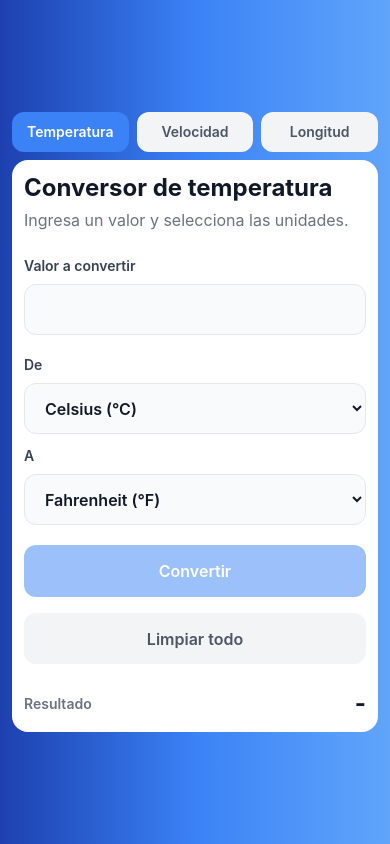
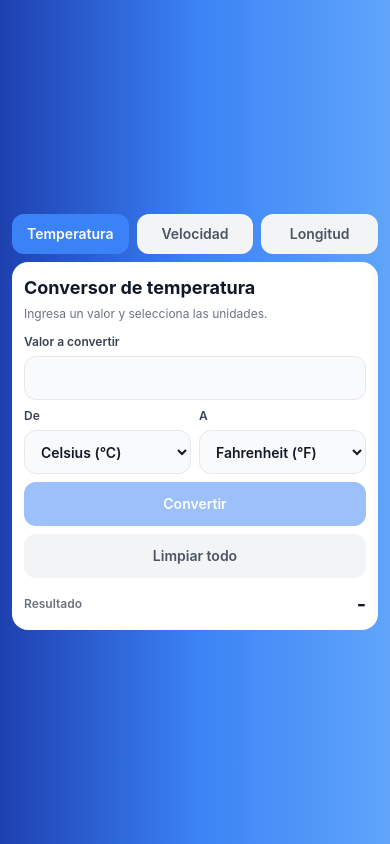
Before and after one commit to freygh1/Unit-Converter, a React (Vite) app: page / in a window 390 px wide. Built offline with nearby package versions, Linux system fonts and the light colour scheme.

Commit message:
Compacta controles en celulares

```diff
--- a/src/components/card components/Buttons.jsx
+++ b/src/components/card components/Buttons.jsx
@@ -1,18 +1,18 @@
 export const Buttons = ({ canConvert, onConvert, onClear }) => {
   return (
-    <div className="mt-5 flex flex-col gap-4">
+    <div className="mt-2 flex flex-col gap-2 sm:mt-5 sm:gap-4">
       <button
         type="button"
         onClick={onConvert}
         disabled={!canConvert}
-        className="h-[52px] w-full rounded-xl bg-[#3B82F6] text-base font-semibold text-white transition-colors hover:bg-[#2563EB] disabled:cursor-not-allowed disabled:opacity-50"
+        className="h-11 w-full rounded-xl bg-[#3B82F6] text-sm font-semibold text-white transition-colors hover:bg-[#2563EB] disabled:cursor-not-allowed disabled:opacity-50 sm:h-[52px] sm:text-base"
       >
         Convertir
       </button>
       <button
         type="button"
         onClick={onClear}
-        className="h-[51px] w-full rounded-xl bg-[#F3F4F6] text-base font-semibold text-[#4B5563] transition-colors hover:bg-[#E5E7EB]"
+        className="h-11 w-full rounded-xl bg-[#F3F4F6] text-sm font-semibold text-[#4B5563] transition-colors hover:bg-[#E5E7EB] sm:h-[51px] sm:text-base"
       >
         Limpiar todo
       </button>
--- a/src/components/card components/Heading.jsx
+++ b/src/components/card components/Heading.jsx
@@ -4,11 +4,11 @@ export const Heading = ({ category }) => {
   const { title } = CONVERTER_CATEGORIES[category];
 
   return (
-    <div className="mb-6">
-      <h1 className="text-2xl font-bold text-[#111827] sm:text-[28px]">
+    <div className="mb-3 sm:mb-6">
+      <h1 className="text-base font-bold text-[#111827] min-[380px]:text-lg sm:text-[28px]">
         {title}
       </h1>
-      <p className="mt-1 text-base text-[#6B7280]">
+      <p className="mt-1 text-xs text-[#6B7280] sm:text-base">
         Ingresa un valor y selecciona las unidades.
       </p>
     </div>
--- a/src/components/card components/InputValue.jsx
+++ b/src/components/card components/InputValue.jsx
@@ -69,7 +69,7 @@ export const InputValue = ({ unit, value, onValueChange }) => {
   };
 
   return (
-    <label className="mb-5 flex flex-col gap-2 text-sm font-semibold text-[#374151]">
+    <label className="mb-2 flex flex-col gap-1.5 text-xs font-semibold text-[#374151] sm:mb-5 sm:gap-2 sm:text-sm">
       Valor a convertir
       <input
         ref={inputRef}
@@ -79,7 +79,7 @@ export const InputValue = ({ unit, value, onValueChange }) => {
         onChange={handleChange}
         aria-invalid={limitError}
         aria-describedby={limitError ? "input-range-error" : undefined}
-        className={`h-[51px] w-full rounded-xl border bg-[#F9FAFB] px-4 text-base font-semibold text-[#111827] focus:outline-none focus:ring-2 ${
+        className={`h-11 w-full rounded-xl border bg-[#F9FAFB] px-3 text-base font-semibold text-[#111827] focus:outline-none focus:ring-2 sm:h-[51px] sm:px-4 ${
           limitError
             ? "border-red-500 focus:border-red-500 focus:ring-red-500/30"
             : "border-[#E5E7EB] focus:border-[#3B82F6] focus:ring-[#3B82F6]/30"
@@ -89,7 +89,7 @@ export const InputValue = ({ unit, value, onValueChange }) => {
         <span
           id="input-range-error"
           role="alert"
-          className="font-normal text-red-600"
+          className="text-xs font-normal text-red-600 sm:text-sm"
         >
           El rango permitido para {unit.label} es de {formatLimit(unit.min)} a{" "}
           {formatLimit(unit.max)}.
--- a/src/components/card components/Results.jsx
+++ b/src/components/card components/Results.jsx
@@ -8,14 +8,14 @@ export const Results = ({ result, equivalent, fromUnit, unit }) => {
   return (
     <section
       aria-live="polite"
-      className="mt-6 flex items-center justify-between gap-4"
+      className="mt-3 flex flex-wrap items-center justify-between gap-2 sm:mt-6 sm:gap-4"
     >
-      <p className="text-sm font-semibold text-[#6B7280]">
+      <p className="text-xs font-semibold text-[#6B7280] sm:text-sm">
         {result === null
           ? "Resultado"
           : `1 ${fromUnit.symbol} = ${formatResult(equivalent)} ${unit.symbol}`}
       </p>
-      <output className="text-2xl font-bold text-[#111827] sm:text-[28px]">
+      <output className="text-xl font-bold text-[#111827] sm:text-[28px]">
         {result === null ? "-" : `${formatResult(result)} ${unit.label}`}
       </output>
     </section>
--- a/src/components/card components/UnitSelection.jsx
+++ b/src/components/card components/UnitSelection.jsx
@@ -74,13 +74,13 @@ export const UnitSelection = ({
 }) => {
   const { units } = CONVERTER_CATEGORIES[category];
   return (
-    <div className="grid grid-cols-1 gap-3 sm:grid-cols-2 sm:gap-4">
-      <label className="flex flex-col gap-2 text-sm font-semibold text-[#374151]">
+    <div className="grid grid-cols-2 gap-2 sm:gap-4">
+      <label className="flex flex-col gap-1.5 text-xs font-semibold text-[#374151] sm:gap-2 sm:text-sm">
         De
         <select
           value={fromUnit}
           onChange={(event) => onFromUnitChange(event.target.value)}
-          className="h-[51px] w-full rounded-xl border border-[#E5E7EB] bg-[#F9FAFB] px-4 text-base font-semibold text-[#111827] focus:border-[#3B82F6] focus:outline-none focus:ring-2 focus:ring-[#3B82F6]/30"
+          className="h-11 w-full rounded-xl border border-[#E5E7EB] bg-[#F9FAFB] px-2 text-xs font-semibold text-[#111827] focus:border-[#3B82F6] focus:outline-none focus:ring-2 focus:ring-[#3B82F6]/30 min-[380px]:px-3 min-[380px]:text-sm sm:h-[51px] sm:px-4 sm:text-base"
         >
           {units
             .filter(({ value }) => value !== toUnit)
@@ -91,12 +91,12 @@ export const UnitSelection = ({
             ))}
         </select>
       </label>
-      <label className="flex flex-col gap-2 text-sm font-semibold text-[#374151]">
+      <label className="flex flex-col gap-1.5 text-xs font-semibold text-[#374151] sm:gap-2 sm:text-sm">
         A
         <select
           value={toUnit}
           onChange={(event) => onToUnitChange(event.target.value)}
-          className="h-[51px] w-full rounded-xl border border-[#E5E7EB] bg-[#F9FAFB] px-4 text-base font-semibold text-[#111827] focus:border-[#3B82F6] focus:outline-none focus:ring-2 focus:ring-[#3B82F6]/30"
+          className="h-11 w-full rounded-xl border border-[#E5E7EB] bg-[#F9FAFB] px-2 text-xs font-semibold text-[#111827] focus:border-[#3B82F6] focus:outline-none focus:ring-2 focus:ring-[#3B82F6]/30 min-[380px]:px-3 min-[380px]:text-sm sm:h-[51px] sm:px-4 sm:text-base"
         >
           {units
             .filter(({ value }) => value !== fromUnit)
```
